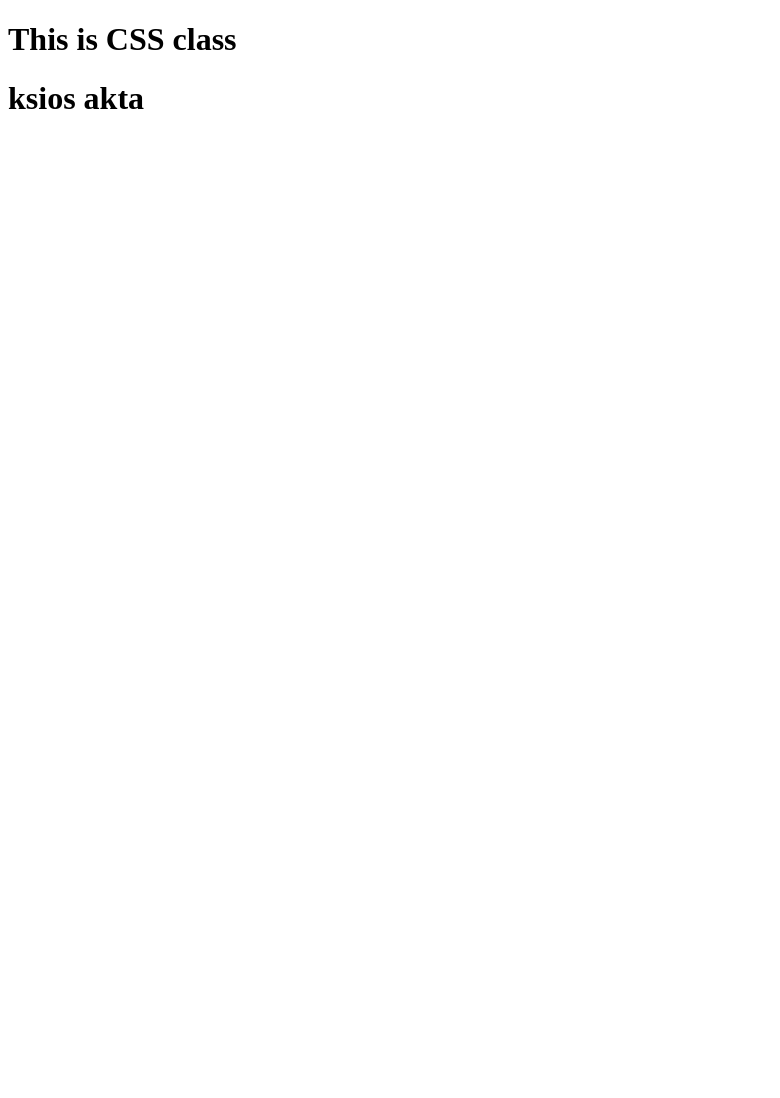
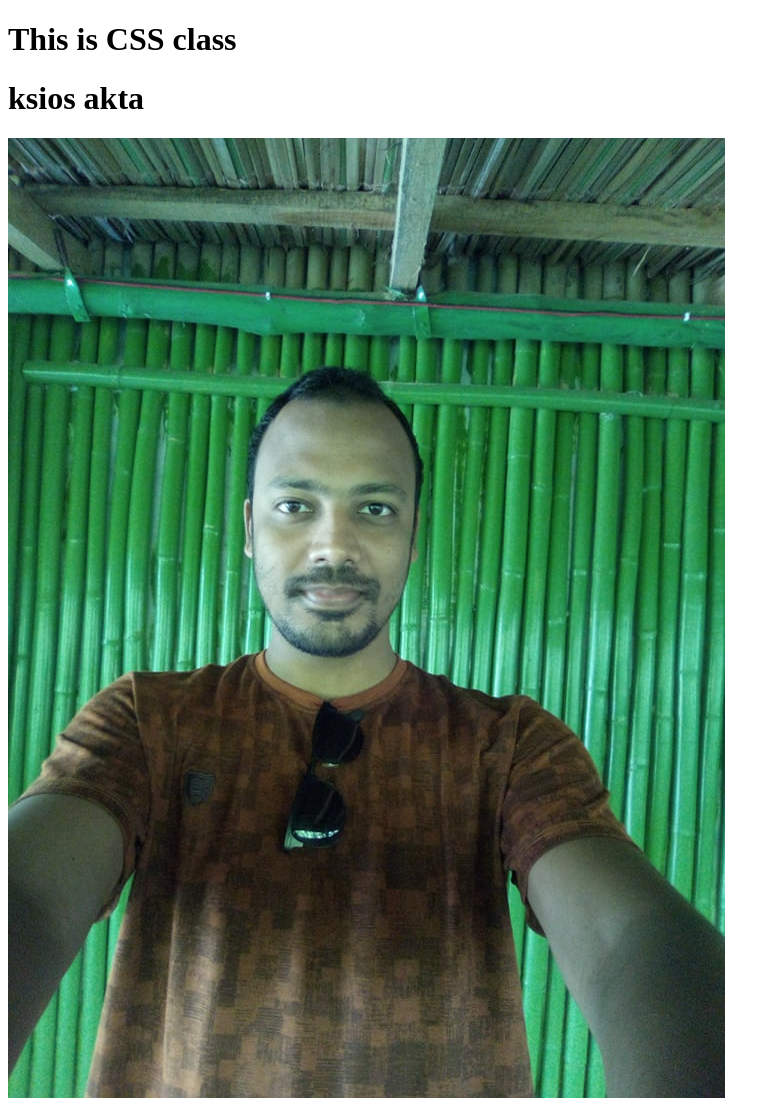
Before and after one commit to anwarhossain4035/cssClass, a plain HTML site: page index.html in a window 1280 px wide. Shown: the whole page, without its empty margins (0-780 px from the left). Before the commit the page ends 800 px from the top, so only its background shows below. Drawn offline with Linux system fonts and the light colour scheme.

Commit message:
added image

```diff
--- a/index.html
+++ b/index.html
@@ -9,5 +9,7 @@
 <body>
     <h1>This is CSS class</h1>
     <h1>ksios akta</h1>
+
+    <img src="images/image.jpg" alt="">
 </body>
 </html>
```
Also changed, not shown: images/image.jpg (added).
